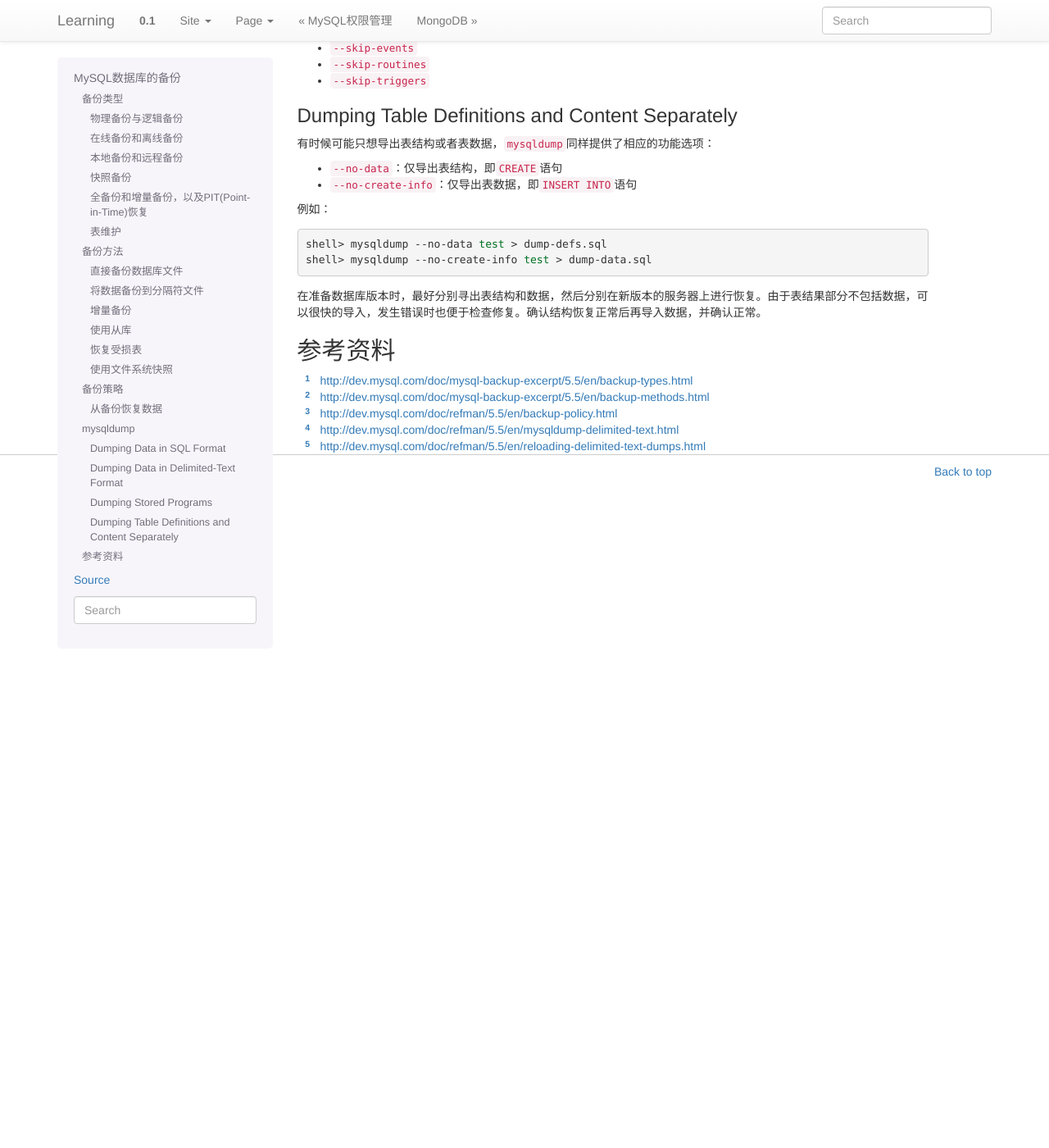
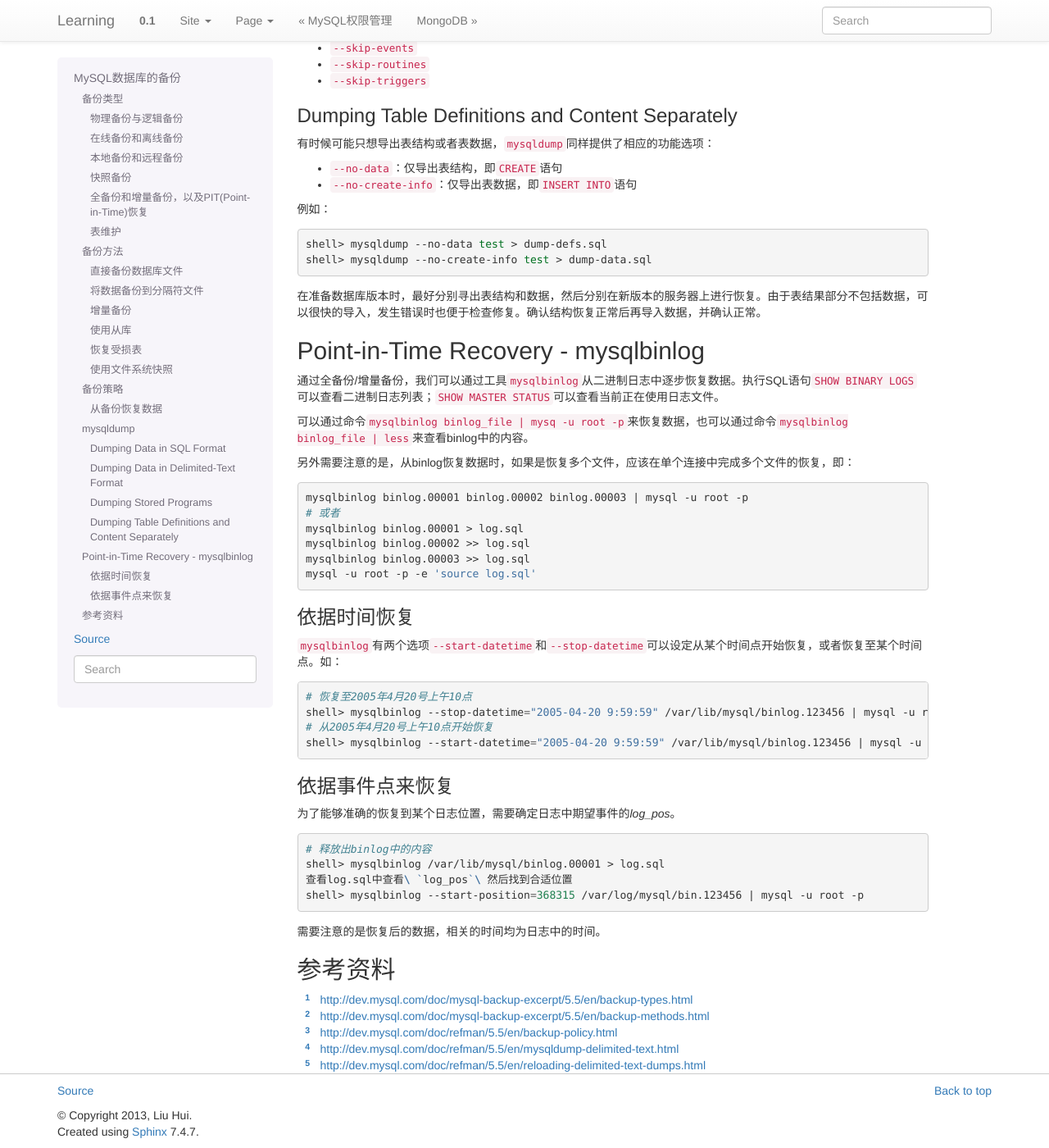
Before and after one commit to huiliu/learning.docs.hui, a Sphinx documentation site: the page built from source/mysql_backup.rst, in a window 1280 px wide and 1400 px high, scrolled down 3896 px. Shown: the whole window at 82% size. Built offline with Sphinx 7.4.7, drawn with Linux system fonts in a browser that asks for light colours; formulas are drawn with MathJax 3; before the commit the page ends 4541 px from its top, so only the background shows below that.

Commit message:
UPDATE MySQL Backup
Point-in-Time恢复

```diff
--- a/source/mysql_backup.rst
+++ b/source/mysql_backup.rst
@@ -282,6 +282,53 @@ Dumping Table Definitions and Content Separately
 构恢复正常后再导入数据，并确认正常。
 
 
+Point-in-Time Recovery - mysqlbinlog
+====================================
+通过全备份/增量备份，我们可以通过工具\ ``mysqlbinlog``\ 从二进制日志中逐步恢复\
+数据。执行SQL语句\ ``SHOW BINARY LOGS``\ 可以查看二进制日志列表；\ ``SHOW MASTER
+STATUS``\ 可以查看当前正在使用日志文件。
+
+可以通过命令\ :code:`mysqlbinlog binlog_file | mysq -u root -p`\ 来恢复数据，也\
+可以通过命令\ :code:`mysqlbinlog binlog_file | less`\ 来查看binlog中的内容。
+
+另外需要注意的是，从binlog恢复数据时，如果是恢复多个文件，应该在单个连接中完成\
+多个文件的恢复，即：
+
+.. sourcecode:: bash
+
+    mysqlbinlog binlog.00001 binlog.00002 binlog.00003 | mysql -u root -p
+    # 或者
+    mysqlbinlog binlog.00001 > log.sql
+    mysqlbinlog binlog.00002 >> log.sql
+    mysqlbinlog binlog.00003 >> log.sql
+    mysql -u root -p -e 'source log.sql'
+
+依据时间恢复
+------------
+``mysqlbinlog``\ 有两个选项\ ``--start-datetime``\ 和\ ``--stop-datetime``\ 可\
+以设定从某个时间点开始恢复，或者恢复至某个时间点。如：
+
+.. sourcecode:: bash
+
+    # 恢复至2005年4月20号上午10点
+    shell> mysqlbinlog --stop-datetime="2005-04-20 9:59:59" /var/lib/mysql/binlog.123456 | mysql -u root -p
+    # 从2005年4月20号上午10点开始恢复
+    shell> mysqlbinlog --start-datetime="2005-04-20 9:59:59" /var/lib/mysql/binlog.123456 | mysql -u root -p
+
+依据事件点来恢复
+----------------
+为了能够准确的恢复到某个日志位置，需要确定日志中期望事件的\ `log_pos`\ 。
+
+.. sourcecode:: bash
+
+    # 释放出binlog中的内容
+    shell> mysqlbinlog /var/lib/mysql/binlog.00001 > log.sql
+    查看log.sql中查看\ `log_pos`\ 然后找到合适位置
+    shell> mysqlbinlog --start-position=368315 /var/log/mysql/bin.123456 | mysql -u root -p
+
+需要注意的是恢复后的数据，相关的时间均为日志中的时间。
+
+
 参考资料
 ========
 .. [#]  http://dev.mysql.com/doc/mysql-backup-excerpt/5.5/en/backup-types.html
```
